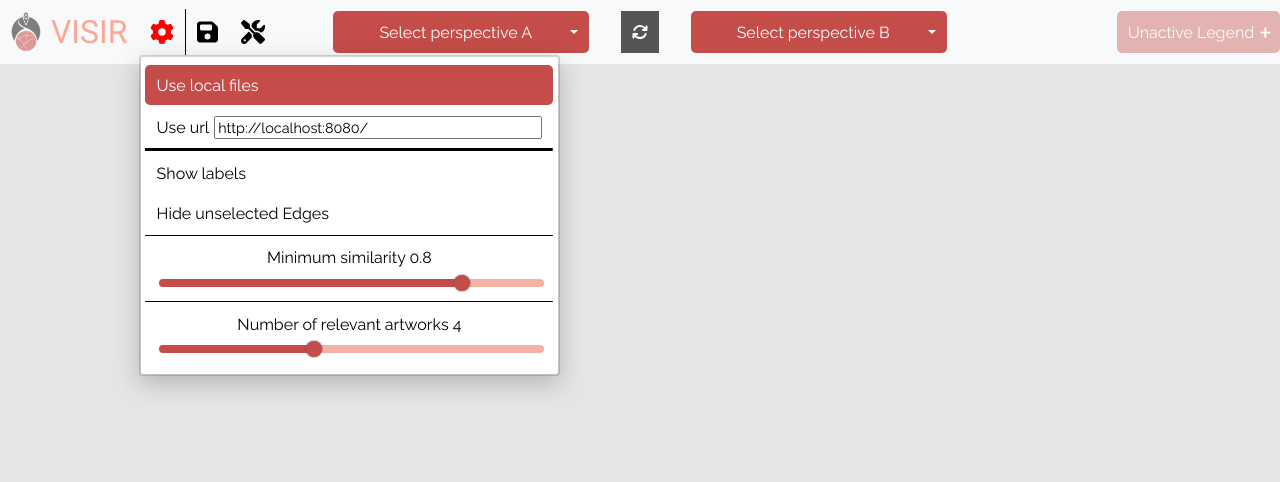
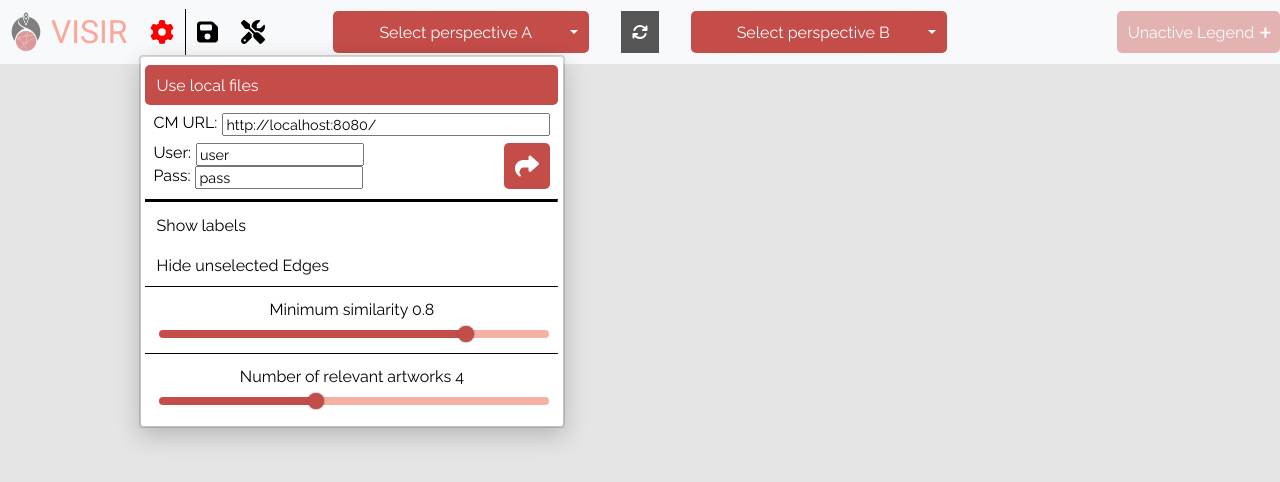
Before and after one commit to spice-h2020/VISIR, a React (Create React App) app: page / in a window 1280 px wide. Both pictures are taken after a click on the button 161 px from the left and 32 px from the top of the page. Shown: the top 482 px of the page. Built offline with nearby package versions, Linux system fonts and the light colour scheme.

Commit message:
user can choose the user/password of the api

```diff
--- a/package.json
+++ b/package.json
@@ -17,6 +17,7 @@
     "@types/react-dom": "^18.0.6",
     "apexcharts": "^3.36.0",
     "axios": "^0.27.2",
+    "base-64": "^1.0.0",
     "gh-pages": "^4.0.0",
     "postcss": "^8.4.16",
     "postcss-loader": "^7.0.1",
@@ -79,6 +80,7 @@
     "@storybook/preset-create-react-app": "^4.1.2",
     "@storybook/react": "^6.5.10",
     "@storybook/testing-library": "^0.0.13",
+    "@types/base-64": "^1.0.0",
     "@types/react-tagcloud": "^1.1.7",
     "babel-plugin-named-exports-order": "^0.0.2",
     "prop-types": "^15.8.1",
--- a/public/lang/default/locals.json
+++ b/public/lang/default/locals.json
@@ -3,7 +3,10 @@
         "Options": {
             "hoverText": "Options",
             "useLocalFiles": "Use local files",
-            "useURL": "Use url",
+            "useURL": "CM URL:",
+            "user": "User:",
+            "pass": "Pass:",
+            "connectBtnHover": "Connect to CM",
             "showLabel": "Show labels",
             "hideEdges": "Hide unselected Edges",
             "minSimilarity": "Minimum similarity",
--- a/public/lang/en/locals.json
+++ b/public/lang/en/locals.json
@@ -3,7 +3,10 @@
         "Options": {
             "hoverText": "Options",
             "useLocalFiles": "Use local files",
-            "useURL": "Use url",
+            "useURL": "CM URL:",
+            "user": "User:",
+            "pass": "Pass:",
+            "connectBtnHover": "Connect to CM",
             "showLabel": "Show labels",
             "hideEdges": "Hide unselected Edges",
             "minSimilarity": "Minimum similarity",
--- a/public/lang/es/locals.json
+++ b/public/lang/es/locals.json
@@ -3,7 +3,10 @@
         "Options": {
             "hoverText": "Opciones",
             "useLocalFiles": "Archivos locales",
-            "useURL": "Usar una url",
+            "useURL": "CM URL:",
+            "user": "Usuario:",
+            "pass": "Contraseña:",
+            "connectBtnHover": "Conectarse al CM",
             "showLabel": "Mostrar etiquetas",
             "hideEdges": "Ocultar aristas no seleccionadas",
             "minSimilarity": "Similitud minima",
--- a/src/App.tsx
+++ b/src/App.tsx
@@ -66,7 +66,7 @@ export const App = ({
 
   //Current options that change how the user view each perspective
   const [viewOptions, setViewOptions] = useReducer(viewOptionsReducer, new ViewOptions());
-  const [fileSource, setFileSource] = useState<[EFileSource, string]>([initialOptions.fileSource, config.API_URI])
+  const [fileSource, setFileSource] = useState<[EFileSource, string, string, string]>([initialOptions.fileSource, config.API_URI, config.API_USER, config.API_PASS])
 
   //Current dimension attributes data to create the legend buttons/options
   const [legendData, setLegendData] = useReducer(legendDataReducer, { dims: [], anonymous: false, anonGroup: false } as ILegendData);
@@ -95,10 +95,12 @@ export const App = ({
   })
 
 
-  const updateFileSource = (fileSource: EFileSource, changeItemState?: Function, apiURL?: string,) => {
-    setFileSource([fileSource, apiURL ? apiURL : ""]);
+  const updateFileSource = (fileSource: EFileSource, changeItemState?: Function, apiURL?: string,
+    apiUser?: string, apiPass?: string) => {
 
-    requestManager.changeBaseURL(fileSource, apiURL);
+    setFileSource([fileSource, apiURL ? apiURL : "", apiUser ? apiUser : "", apiPass ? apiPass : ""]);
+
+    requestManager.changeBaseURL(fileSource, apiURL, apiUser, apiPass);
     requestManager.requestAllPerspectivesIds((newIds: PerspectiveId[]) => {
       initPerspectivess(setLeftPerspective, setRightPerspective, newIds, perspectiveId1, requestManager, perspectiveId2,
         setAllPerspectivesIds);
@@ -196,7 +198,7 @@ export const App = ({
       key={++keyIndex}
       content={<FontAwesomeIcon color='white' style={{ height: "1rem" }} icon={["fas", "arrows-rotate"]} />}
       onClick={() => {
-        updateFileSource(fileSource[0], () => { }, fileSource[1]);
+        updateFileSource(fileSource[0], () => { }, fileSource[1], fileSource[2], fileSource[3]);
       }}
       extraClassName={"mid dark"}
       hoverText={currentLanguage?.toolbar.updateBtn.hoverText}
--- a/src/appConfig.json
+++ b/src/appConfig.json
@@ -1,8 +1,10 @@
 {
 	"API_URI": "http://localhost:8080/",
+	"API_USER": "user",
+	"API_PASS": "pass",
 	"LANG": "en",
+	"MAX_GET_REQUEST_TIMEOUT": 2000,
+	"NODE_RELOCATION_INCREMENT": 1.25,
 	"Example-ucm_uri": "http://147.96.25.144:8080/",
-	"Example-local_url": "http://localhost:8080/",
-	"MAX_GET_REQUEST_TIMEOUT": 2000,
-	"NODE_RELOCATION_INCREMENT": 1.25
+	"Example-local_url": "http://localhost:8080/"
 }
--- a/src/components/AllVisirOptions.tsx
+++ b/src/components/AllVisirOptions.tsx
@@ -15,14 +15,14 @@ import { DropMenu, EDropMenuDirection } from "../basicComponents/DropMenu";
 import { Slider } from "../basicComponents/Slider";
 //Config file
 import config from '../appConfig.json';
-import { CTranslation, ITranslation } from "../managers/CTranslation";
+import { ITranslation } from "../managers/CTranslation";
 
 interface AllVisirOptionsProps {
     //On click handler
     setFileSource: Function;
     translation: ITranslation | undefined;
 
-    curentFileSource: [EFileSource, String];
+    curentFileSource: [EFileSource, String, String, String];
 
     setViewOptions: Dispatch<IViewOptionAction>;
     viewOptions: ViewOptions;
@@ -42,7 +42,7 @@ export const AllVisirOptions = ({
     //FILE SOURCE OPTIONS
     const [fileSourceState, setFileSourceStates] = useReducer(bStateArrayReducer, initFileSource(curentFileSource[0]));
 
-    const changeFileSource = (newFileSource: EFileSource, apiURL?: string) => {
+    const changeFileSource = (newFileSource: EFileSource, apiURL?: string, apiUser?: string, apiPass?: string) => {
 
         setFileSourceStates({
             action: EbuttonStateArrayAction.activeOne,
@@ -58,7 +58,7 @@ export const AllVisirOptions = ({
             })
         }
 
-        setFileSource(newFileSource, callback, apiURL);
+        setFileSource(newFileSource, callback, apiURL, apiUser, apiPass);
     }
 
     //When the app starts, select the initial fileSource and load its perspectives
@@ -67,8 +67,11 @@ export const AllVisirOptions = ({
         // eslint-disable-next-line react-hooks/exhaustive-deps
     }, []);
 
-    const inputRef = React.useRef<HTMLInputElement>(null);
-    const allButtons: React.ReactNode[] = getFileSourceButtons(changeFileSource, fileSourceState, inputRef, translation)
+    const urlRef = React.useRef<HTMLInputElement>(null);
+    const userRef = React.useRef<HTMLInputElement>(null);
+    const passRef = React.useRef<HTMLInputElement>(null);
+
+    const allButtons: React.ReactNode[] = getFileSourceButtons(changeFileSource, fileSourceState, urlRef, userRef, passRef, translation)
 
     //OPTIONS
 
@@ -139,6 +142,7 @@ export const AllVisirOptions = ({
         </React.Fragment>
     );
 };
+//<FontAwesomeIcon icon="fa-solid fa-paper-plane-top" />
 
 /**
  * Calculates the initial state of the dropdown.
@@ -169,25 +173,43 @@ const initOptions = (viewOptions: ViewOptions): EButtonState[] => {
  * @returns returns an array of React components.
  */
 function getFileSourceButtons(changeFileSource: Function, selectedItems: EButtonState[],
-    inputRef: React.RefObject<HTMLInputElement>, translation: ITranslation | undefined): React.ReactNode[] {
+    urlRef: React.RefObject<HTMLInputElement>, userRef: React.RefObject<HTMLInputElement>,
+    passRef: React.RefObject<HTMLInputElement>,
+    translation: ITranslation | undefined): React.ReactNode[] {
 
     const useApiFunction = () => {
-        if (inputRef.current) {
-            changeFileSource(EFileSource.Api, inputRef.current.value);
+        if (urlRef.current && userRef.current && passRef.current) {
+            changeFileSource(EFileSource.Api, urlRef.current.value, userRef.current.value, passRef.current.value);
         }
     }
 
     const dropRightContent = [
-        <div className="row" style={{ alignItems: "center" }} key={1}>
-            <label htmlFor="f-urlSource" style={{ marginRight: "5px" }}> {`${translation?.toolbar.Options.useURL}`} </label>
-            <input type="text" id="f-urlSource" ref={inputRef} defaultValue={config.API_URI}
-                className="url-input-text"
-                onKeyDown={(event) => {
-                    if (event.key === 'Enter') {
-                        useApiFunction();
-                    }
-                }}
-            />
+        <div className="row" style={{ flexDirection: "column", padding: "0.5rem" }} key={1}>
+            <div className="row" style={{ marginBottom: "0.4rem" }}>
+                <label htmlFor="f-urlSource" style={{ marginRight: "5px" }}> {`${translation?.toolbar.Options.useURL}`} </label>
+                <input type="text" id="f-urlSource" ref={urlRef} defaultValue={config.API_URI}
+                    className="url-input-text" />
+
+            </div>
+            <div style={{ display: "flex", justifyContent: "space-between" }}>
+                <div>
+                    <div className="row"> <label htmlFor="f-userSource" style={{ marginRight: "5px" }} > {`${translation?.toolbar.Options.user}`} </label>
+                        <input type="text" ref={userRef} id="f-userSource" className="user-input-text" defaultValue={config.API_USER} /> </div>
+
+                    <div className="row"> <label htmlFor="f-passSource" style={{ marginRight: "5px" }} > {`${translation?.toolbar.Options.pass}`} </label>
+                        <input type="text" ref={passRef} id="f-passSource" className="user-input-text" defaultValue={config.API_PASS} /> </div>
+                </div>
+                <div>
+                    <Button
+                        extraClassName="primary"
+                        hoverText={`${translation?.toolbar.Options.connectBtnHover}`}
+                        content={<FontAwesomeIcon color='white' size='xl' icon={["fas", "share"]} />}
+                        onClick={() => {
+                            useApiFunction();
+                        }}
+                    />
+                </div>
+            </div>
         </div>
     ];
     return [
@@ -198,12 +220,8 @@ function getFileSourceButtons(changeFileSource: Function, selectedItems: EButton
             state={selectedItems[EFileSource.Local]}
             extraClassName={"btn-dropdown"}
         />,
-        <Button
-            key={2}
-            content={dropRightContent}
-            state={selectedItems[EFileSource.Api]}
-            extraClassName={"btn-dropdown"}
-
-        />
+        <div key={2}>
+            {dropRightContent}
+        </div>
     ];
 }
--- a/src/index.tsx
+++ b/src/index.tsx
@@ -1,15 +1,14 @@
 import ReactDOM from 'react-dom/client';
 import { App } from './App';
 
-import { faS, faFileArrowDown, faGear, faFloppyDisk, faArrowsRotate, faScrewdriverWrench } from '@fortawesome/free-solid-svg-icons';
+import { faS, faFileArrowDown, faGear, faFloppyDisk, faArrowsRotate, faScrewdriverWrench, faShare } from '@fortawesome/free-solid-svg-icons';
 import { library } from '@fortawesome/fontawesome-svg-core';
 
 const root = ReactDOM.createRoot(
   document.getElementById('root') as HTMLElement
 );
 
-
-library.add(faS, faFileArrowDown, faGear, faFloppyDisk, faArrowsRotate, faScrewdriverWrench);
+library.add(faS, faFileArrowDown, faGear, faFloppyDisk, faArrowsRotate, faScrewdriverWrench, faShare);
 
 
 const myURL = new URL(window.location.href);
--- a/src/managers/CTranslation.ts
+++ b/src/managers/CTranslation.ts
@@ -9,7 +9,10 @@ export interface ITranslation extends anyProperty {
         Options: {
             hoverText: "Options",
             useLocalFiles: "Use local files",
-            useURL: "Use url",
+            useURL: "CM URL:",
+            user: "User",
+            pass: "Pass",
+            connectBtnHover: "Connect to CM",
             showLabel: "Show labels",
             hideEdges: "hide unselected Edges",
             minSimilarity: "Minimum similarity",
--- a/src/managers/requestManager.ts
+++ b/src/managers/requestManager.ts
@@ -10,6 +10,8 @@ import { validateConfigurationSeed, validatePerspectiveDataJSON, validatePerspec
 import { IPerspectiveData, PerspectiveId as IPerspectiveId, PerspectiveId } from '../constants/perspectivesTypes';
 //Packages
 import { Axios } from 'axios'
+import { encode } from "base-64"
+
 //Config
 import config from '../appConfig.json';
 import { ILoadingState } from '../basicComponents/LoadingFrontPanel';
@@ -42,8 +44,8 @@ export default class RequestManager {
     setLoadingState: React.Dispatch<React.SetStateAction<ILoadingState>>;
     translation: ITranslation | undefined;
 
-    username: string = "user";
-    password: string = "pass";
+    apiUsername: string = "user";
+    apiPassword: string = "pass";
 
     /**
      * Constructor of the class
@@ -62,14 +64,17 @@ export default class RequestManager {
      * Initialize axios API
      * @param {String} baseURL base url of all axios petitions
      */
-    init(baseURL: string | undefined) {
+    init(baseURL: string | undefined, apiUser?: string, apiPass?: string) {
         if (baseURL !== undefined) {
+            this.apiUsername = apiUser ? apiUser : "";
+            this.apiPassword = apiPass ? apiPass : "";
+
             this.axios = new Axios({
                 baseURL: baseURL,
                 timeout: config.MAX_GET_REQUEST_TIMEOUT,
                 auth: {
-                    username: this.username,
-                    password: this.password
+                    username: this.apiUsername,
+                    password: this.apiPassword
                 }
 
             });
@@ -209,12 +214,7 @@ export default class RequestManager {
         console.log(`${this.translation?.loadingText.simpleRequest} ${this.axios.defaults.baseURL}${url}`);
         this.currentJobWaitTime = 0;
 
-        return this.axios.get(url, {
-            auth: {
-                username: this.username,
-                password: this.password
-            }
-        })
+        return this.axios.get(url)
             .then(async (response) => {
                 console.log(response)
 
@@ -245,12 +245,7 @@ export default class RequestManager {
         }
         this.setLoadingState({ isActive: true, msg: `${this.translation?.loadingText.CMisBusy} (${this.currentJobWaitTime / 2})` });
 
-        return this.axios.get(url, {
-            auth: {
-                username: this.username,
-                password: this.password
-            }
-        })
+        return this.axios.get(url)
             .then(async (response) => {
                 console.log(`Job in ${this.axios.defaults.baseURL}${url}`);
                 console.log(response)
@@ -288,7 +283,7 @@ export default class RequestManager {
      * Update the baseURL of the requestManager
      * @param {EFileSource} newSource the new fileSource
      */
-    changeBaseURL(newSource: EFileSource, apiURL?: string) {
+    changeBaseURL(newSource: EFileSource, apiURL?: string, apiUser?: string, apiPass?: string) {
         let newUrl = newSource === EFileSource.Local ? this.baseLocalURL : apiURL;
 
         if (apiURL === undefined && newSource === EFileSource.Api) {
@@ -297,7 +292,7 @@ export default class RequestManager {
 
         this.usingAPI = newSource === EFileSource.Api;
 
-        this.init(newUrl);
+        this.init(newUrl, apiUser, apiPass);
 
         console.log(`Source url changed to ${newUrl}`)
     }
@@ -307,13 +302,18 @@ export default class RequestManager {
 
         this.setLoadingState({ isActive: true, msg: `${this.translation?.loadingText.sendingPerspectiveConfig}` });
 
+        console.log(this.apiUsername)
+        console.log(this.apiPassword)
+
         // For some reason, CM receives an empty object when axios does the post request.
         if (this.usingAPI) {
             fetch(`${this.axios.defaults.baseURL}${this.confSeedPOSTurl}`, {
                 method: 'POST',
                 headers: {
+                    "Authorization": `Basic ${encode(`${this.apiUsername}:${this.apiPassword}`)}`,
                     'Accept': 'application/json',
-                    'Content-Type': 'application/json'
+                    'Content-Type': 'application/json',
+
                 },
                 body: JSON.stringify(newConfiguration)
             })
--- a/src/style/base.css
+++ b/src/style/base.css
@@ -111,6 +111,12 @@ body {
 
 .url-input-text {
     width: 20rem;
+    font-size: 0.9rem;
+    align-self: center;
+}
+
+.user-input-text {
+    width: 10rem;
     font-size: 0.9rem;
     align-self: center;
 }
```
Also changed, not shown: 1 other file (tests, documents, lock files or other folders).
